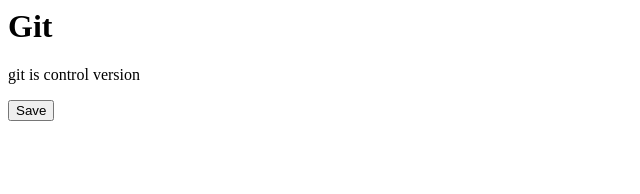
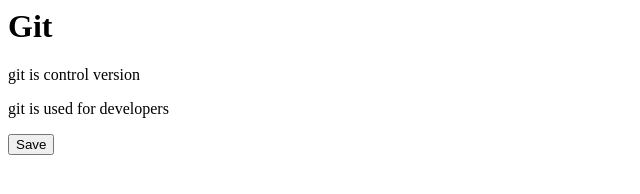
Before and after one commit to Pavan490/pavan-demo, a plain HTML site: page index.html in a window 1280 px wide. Shown: the whole page, without its empty margins (0-640 px from the left). Drawn offline with Linux system fonts and the light colour scheme.

Commit message:
Add paragraph

```diff
--- a/index.html
+++ b/index.html
@@ -5,6 +5,7 @@
     <body>
         <h1>Git</h1>
         <p>git is control version</p>
+        <p>git is used for developers</p>
         <button>Save</button>
     </body>
 </html>
```
